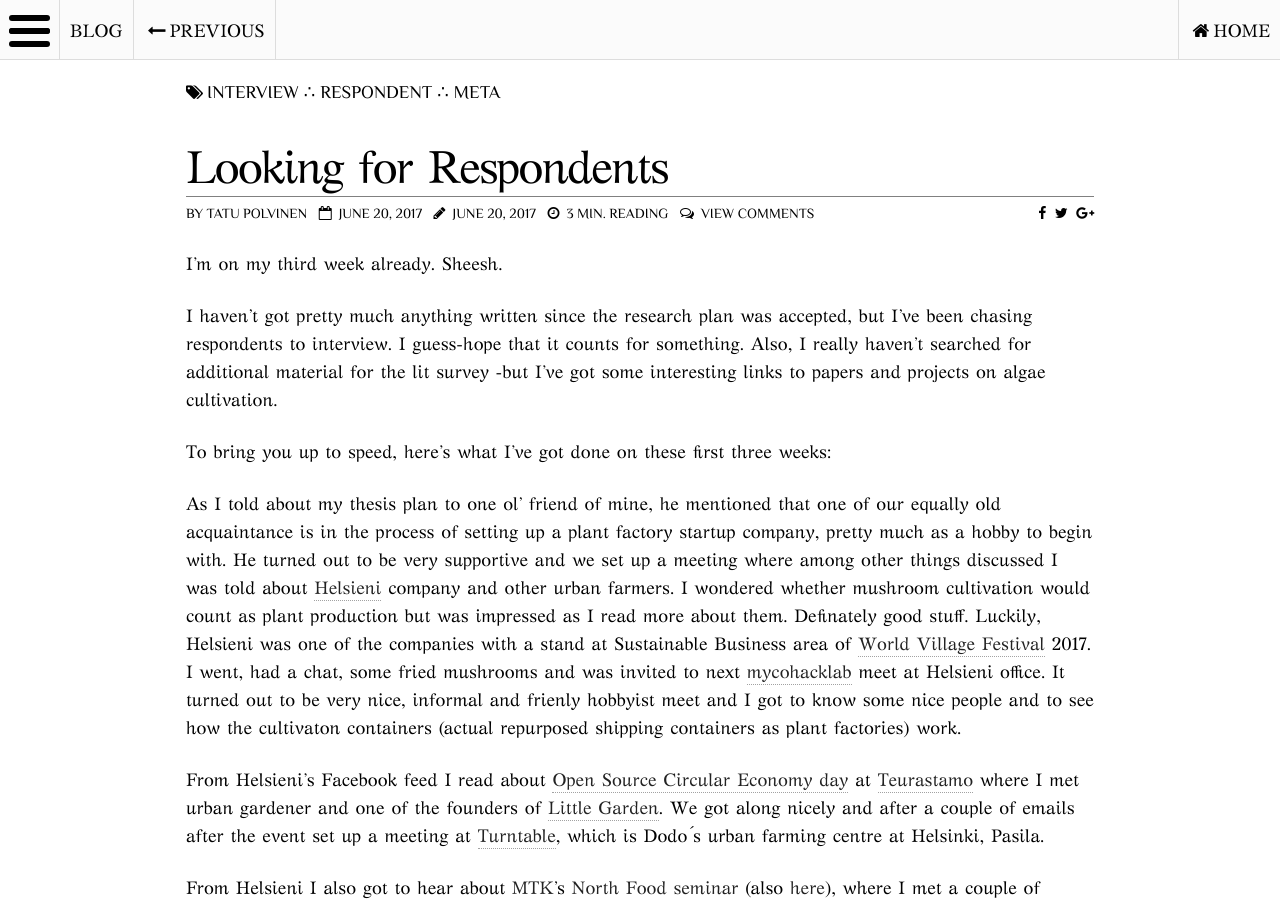
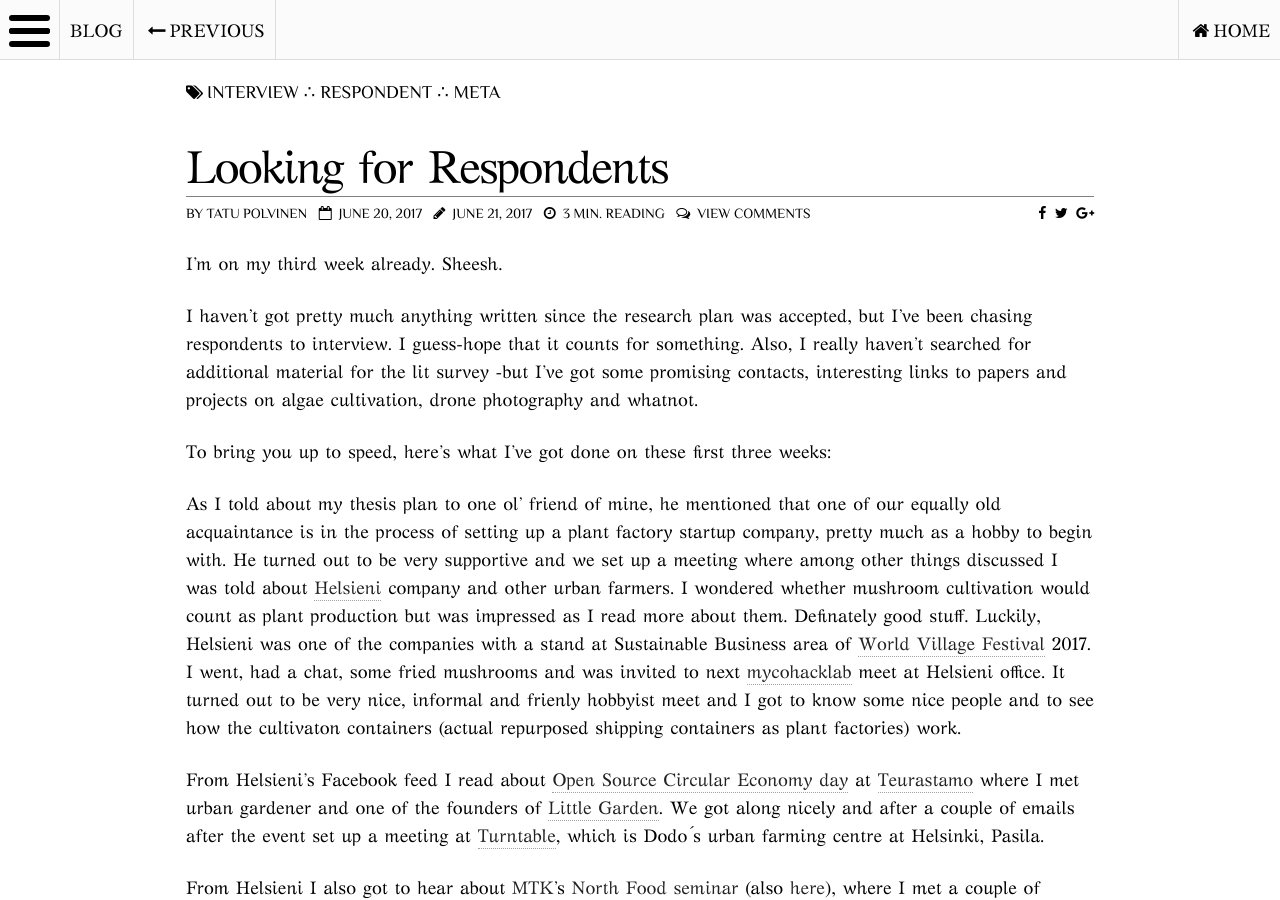
Before and after one commit to tpolvinen/tpolvinen.github.io, a Jekyll site: the page built from _posts/blog/2017-06-20-Interview-Respondents.md, in a window 1280 px wide and 900 px high. Built offline with Jekyll 4.4.1, drawn with Linux system fonts in a browser that asks for light colours; nearby versions of some CDN libraries; comment, search, counter and statistics services are not loaded.

Commit message:
Refactored: Post: Looking for Respondents

```diff
--- a/_posts/blog/2017-06-20-Interview-Respondents.md
+++ b/_posts/blog/2017-06-20-Interview-Respondents.md
@@ -14,7 +14,7 @@
 ---
 I'm on my third week already. Sheesh.
 
-I haven't got pretty much anything written since the research plan was accepted, but I've been chasing respondents to interview. I guess-hope that it counts for something. Also, I really haven't searched for additional material for the lit survey -but I've got some interesting links to papers and projects on algae cultivation.
+I haven't got pretty much anything written since the research plan was accepted, but I've been chasing respondents to interview. I guess-hope that it counts for something. Also, I really haven't searched for additional material for the lit survey -but I've got some promising contacts, interesting links to papers and projects on algae cultivation, drone photography and whatnot.
 
 To bring you up to speed, here's what I've got done on these first three weeks:
 
```
Also changed, not shown: other parts of _posts/blog/2017-06-20-Interview-Respondents.md (+1 -1 lines).
